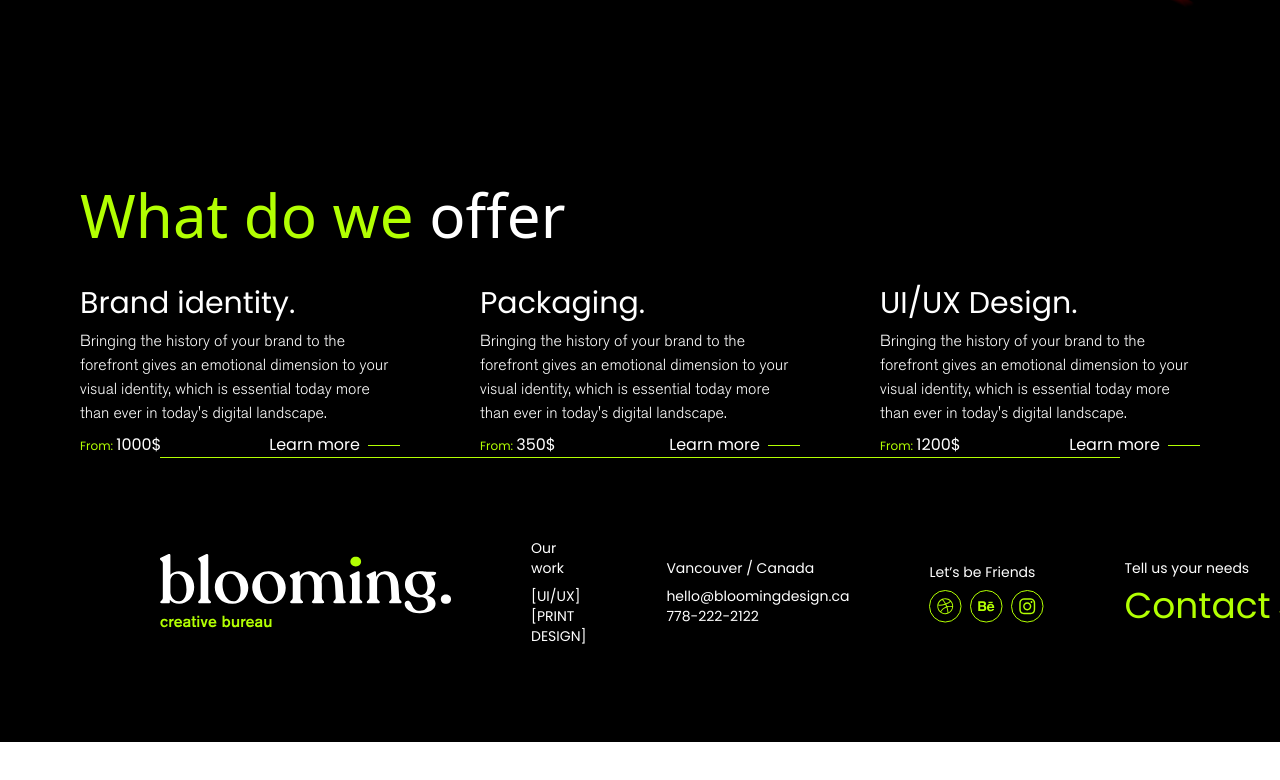
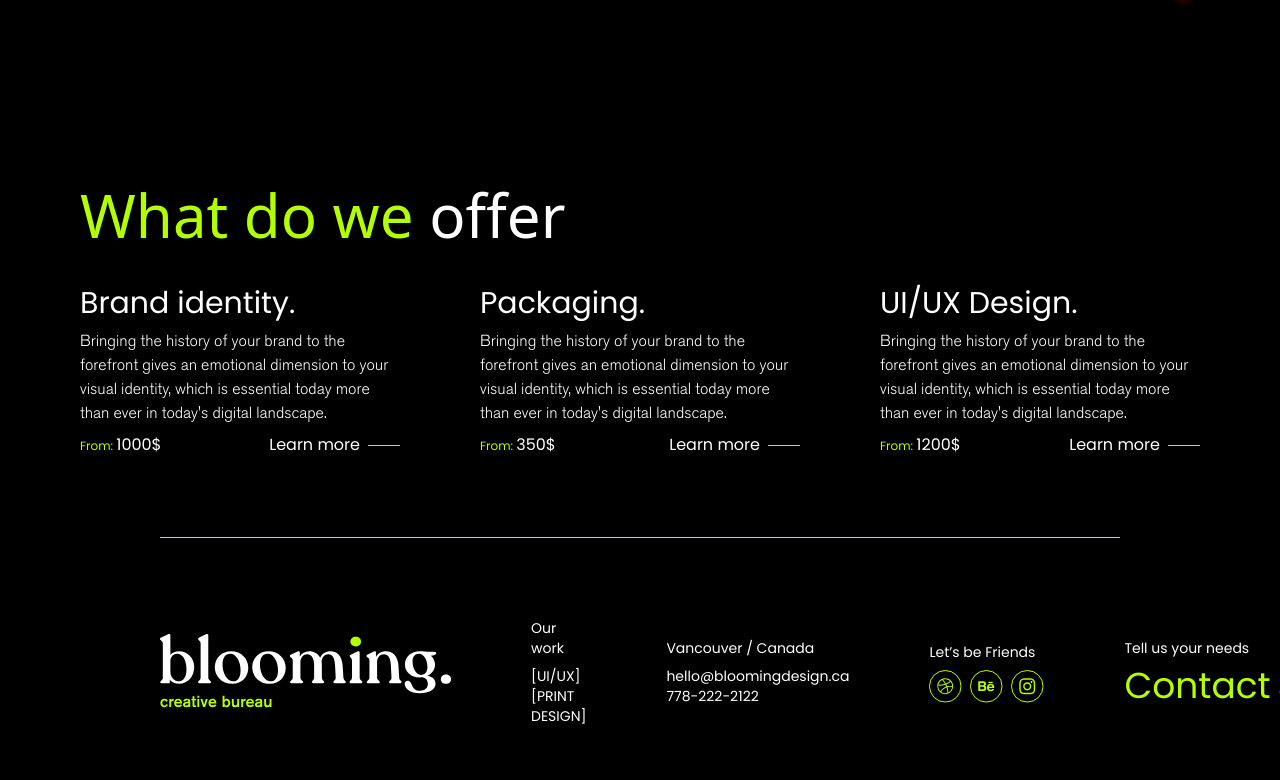
Before and after one commit to psmaan/blooming, a React (Vite) app: page /portfolio in a window 1280 px wide. Shown: the part 2158-2938 px from the top of the page. Before the commit the page ends 2900 px from the top, so only its background shows below. Built offline with nearby package versions, Linux system fonts and the light colour scheme.

Commit message:
Gap fixing

```diff
--- a/src/Pages/PortfolioPage.tsx
+++ b/src/Pages/PortfolioPage.tsx
@@ -62,7 +62,7 @@ const PortfolioPage: React.FC = () => {
         </div>
       </div>
       {/* What do we Offer */}
-      <div className="mt-40 flex flex-col gap-10">
+      <div className="mt-40 flex flex-col gap-10 pb-20">
         <div>
           <h4 className="text-6xl">
             <span className="text-[#b2ff02]">What do we</span> offer
@@ -125,43 +125,7 @@ const PortfolioPage: React.FC = () => {
           </div>
         </div>
       </div>
-      {/* Footer */}
-      {/* <div className="flex w-full flex-col gap-20  mt-40">
-        <hr className="w-full border-[#b2ff02]" />
-        <div className="flex gap-20 justify-between py-20 ">
-          <div className="  ">
-            <i>{images.footerLogo}</i>
-          </div>
-          <div className="flex gap-10">
-            <div className="flex gap-2 flex-col font-akhzid">
-              <span>Our work</span>
-              <div className="flex flex-col">
-                <span>[UX/UI]</span> <span>[PRINT DESIGN]</span>
-              </div>
-            </div>
-            <div className="flex gap-2 flex-col font-akhzid">
-              <span>Vancouver / Canada</span>
-              <div className="flex flex-col">
-                <span>hello@bloomingdesign.ca</span> <span>778-222-2122</span>
-              </div>
-            </div>
-            <div className="flex gap-2 flex-col font-akhzid">
-              <span>Let’s be Friends</span>
-              <div className="flex gap-2">
-                <button>{images.dribble}</button>
-                <button>{images.behance}</button>
-                <button>{images.instagram}</button>
-              </div>
-            </div>
-            <div className="flex gap-2 flex-col font-akhzid">
-              <span>Tell us your needs</span>
-              <div className="flex flex-col">
-                <span>hello@bloomingdesign.ca</span> <span>778-222-2122</span>
-              </div>
-            </div>
-          </div>
-        </div>
-      </div> */}
+
       <Footer></Footer>
     </div>
   );
```
